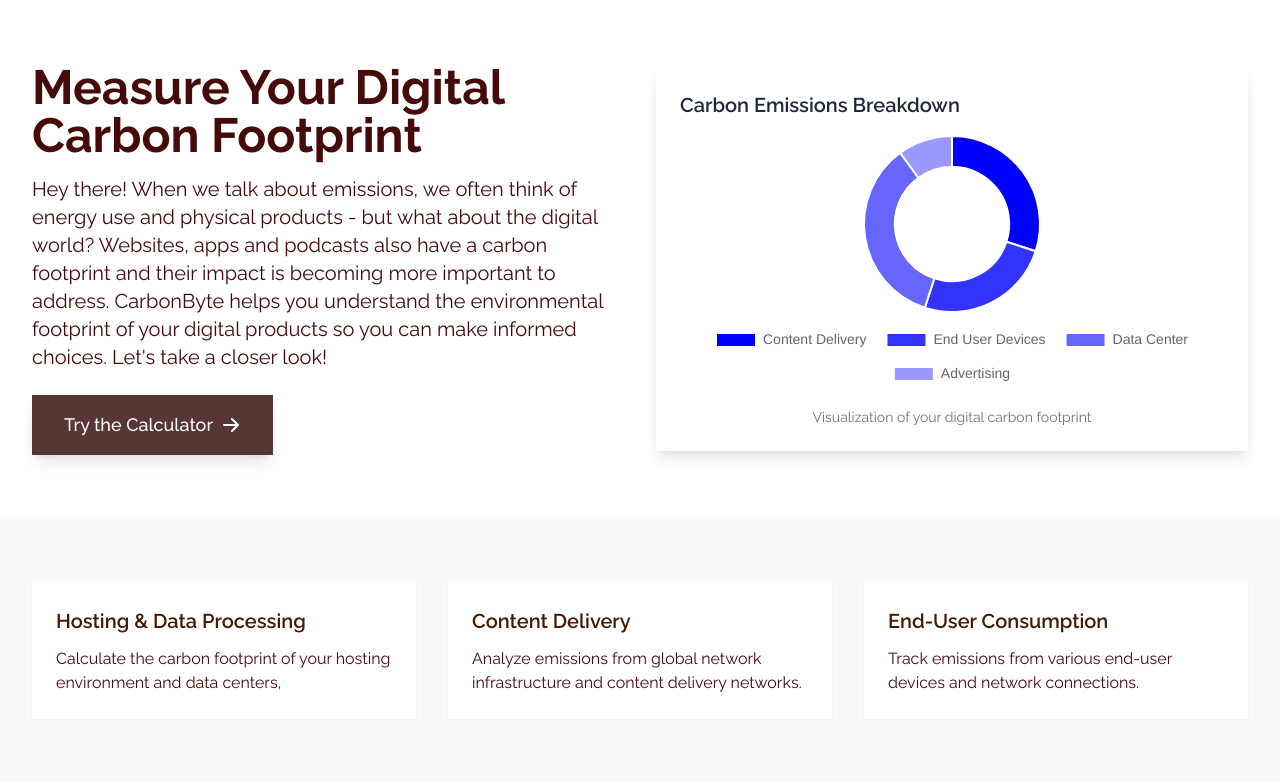
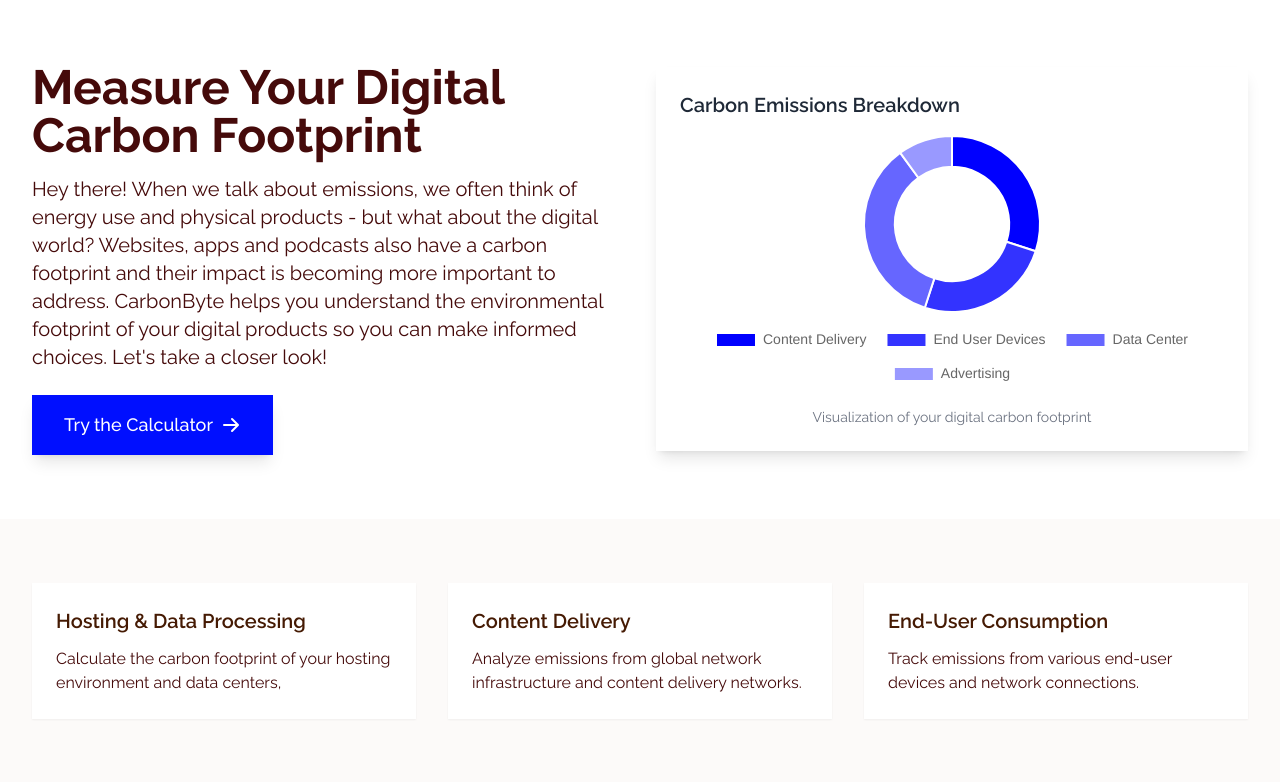
Before and after one commit to AnneLovina/carbonbyte, a Flask app: page / in a window 1280 px wide. Shown: the part 65-847 px from the top of the page. Run offline with Flask 3, Linux system fonts and the light colour scheme; some libraries are stand-ins or nearby versions.

Commit message:
Update landing.html
Change button color

```diff
--- a/templates/landing.html
+++ b/templates/landing.html
@@ -11,7 +11,7 @@
                 <h1 class="text-4xl md:text-5xl font-bold mb-4 text-red-950">{{ config.hero.title }}</h1>
                 <p class="text-xl mb-6 max-w-xl text-red-950">{{ config.hero.description }}</p>
                 <a href="{{ url_for('auth.login') }}"
-                    class="inline-flex items-center px-8 py-4 text-lg font-medium text-white bg-[#573636] hover:bg-[#0000CC] transform transition-all duration-300 shadow-lg hover:shadow-xl">
+                    class="inline-flex items-center px-8 py-4 text-lg font-medium text-white bg-[#000fff] hover:bg-[#DB4A2B] transform transition-all duration-300 shadow-lg hover:shadow-xl">
                     Try the Calculator
                     <svg xmlns="http://www.w3.org/2000/svg" class="h-5 w-5 ml-2" viewBox="0 0 20 20"
                         fill="currentColor">
```
